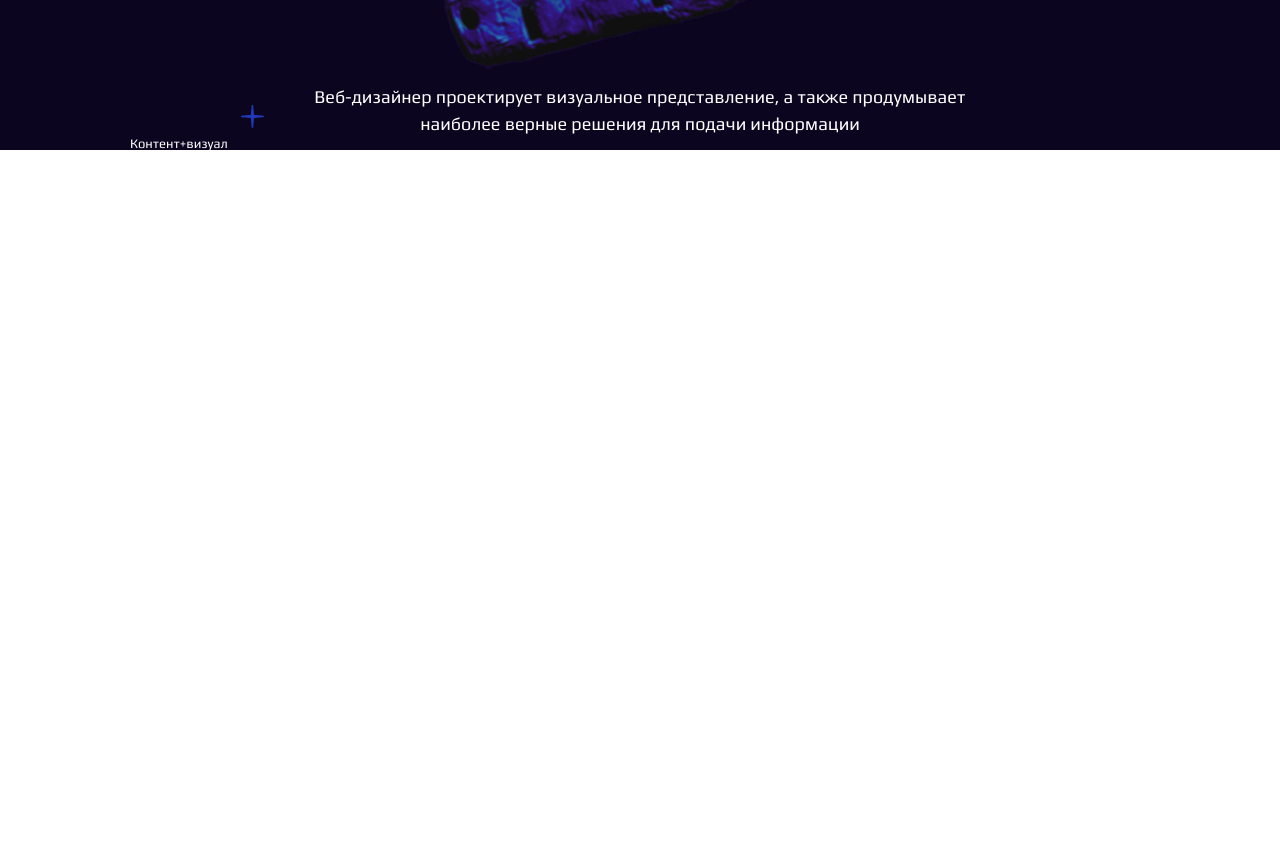
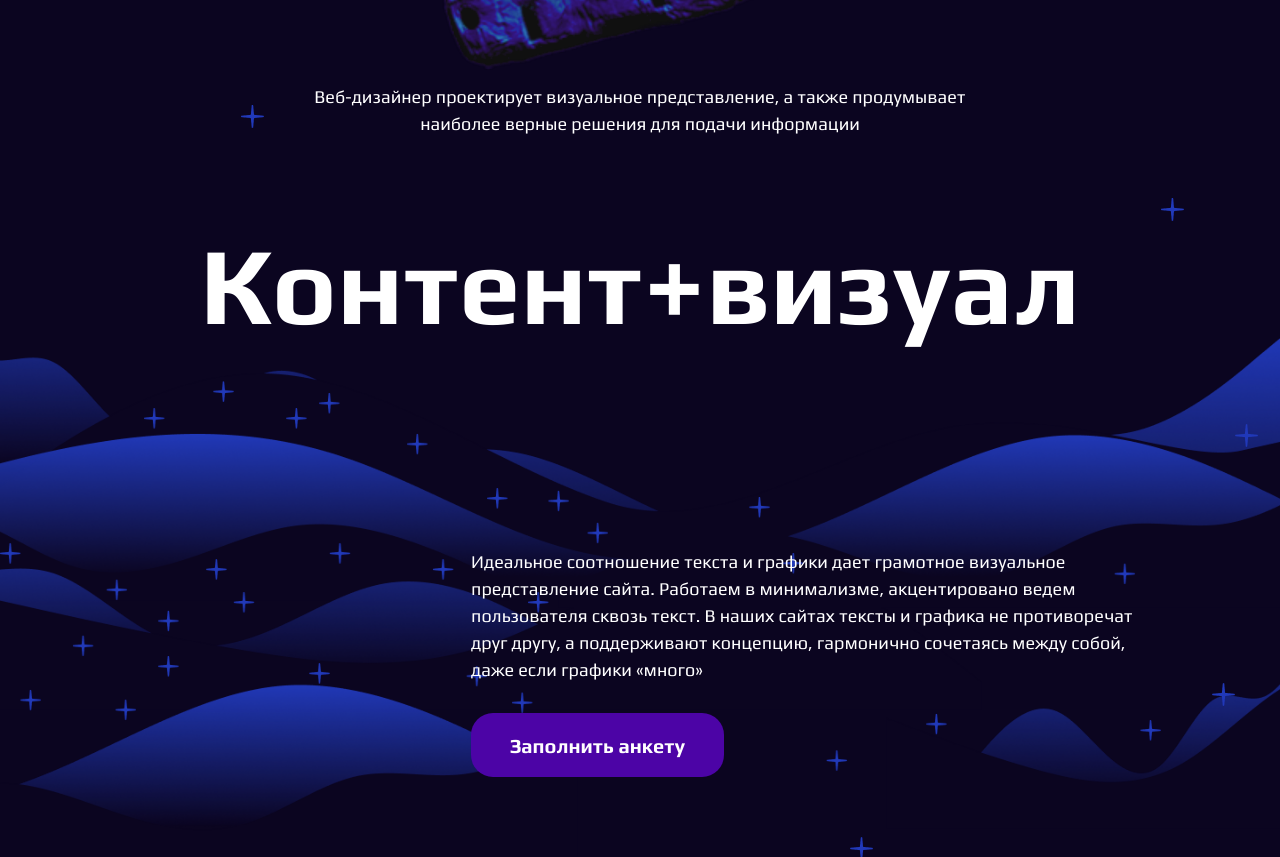
Before and after one commit to JulieBenchuk/web-studio, a Next.js app: page /design in a window 1280 px wide. Shown: the part 1540-2397 px from the top of the page. Before the commit the page ends 1690 px from the top, so only its background shows below. Built offline with nearby package versions, Linux system fonts and the light colour scheme.

Commit message:
feat: pc version of DesignerTasks done

```diff
--- a/src/components/04_Desing/DesignerTasks.tsx
+++ b/src/components/04_Desing/DesignerTasks.tsx
@@ -1,10 +1,11 @@
 import React from 'react';
+import style from "@/styles/components/designerTasks.module.scss"
 import Wrapper from "@/components/common/wrapper";
-import style from "@/styles/components/designerTasks.module.scss"
+import SmallTitle from "@/components/common/Titles/SmallTitle";
+import FullButton from "@/components/common/buttons/FullButton";
 import spaceman from "@/assets/img/desing_spaceman.png"
 import stars from "@/assets/img/desing_stars.png"
 import waves from "@/assets/img/desing_waves.png"
-import SmallTitle from "@/components/common/Titles/SmallTitle";
 
 const DesignerTasks = () => {
     return (
@@ -23,11 +24,24 @@ const DesignerTasks = () => {
                         продумывает наиболее верные решения для подачи информации
                     </div>
                 </div>
-                <div className={style.visual}>Контент+визуал</div>
+                <div className={style.visual}>
+                    <div className={style.visualTitle}>Контент+визуал</div>
+                    <div className={style.visualDescription}>
+                        <div className={style.visualText}> Идеальное соотношение текста и графики дает грамотное
+                            визуальное представление сайта. Работаем
+                            в минимализме, акцентировано ведем пользователя сквозь текст. В наших сайтах тексты и
+                            графика не
+                            противоречат друг другу, а поддерживают концепцию, гармонично сочетаясь между собой, даже
+                            если
+                            графики «много»
+                        </div>
+                        <FullButton className={style.visualButton}>Заполнить анкету</FullButton>
+                    </div>
+                    <div className={style.background}>
+                        <img src={waves.src} alt="design" className={style.waves}/>
+                    </div>
+                </div>
             </div>
-            {/*<div className={style.background}>
-                <img src={waves.src} alt="design" className={style.waves}/>
-            </div>*/}
 
         </Wrapper>
     );
--- a/src/styles/components/designerTasks.module.scss
+++ b/src/styles/components/designerTasks.module.scss
@@ -87,16 +87,50 @@
     }
 
     .visual {
+      padding-top: 95px;
+      display: flex;
+      flex-direction: column;
+      padding-bottom: 80px;
+
+
+      .visualTitle {
+        z-index: 0;
+        align-self: center;
+        @include Text-FS-FW-LH(110px, 700, 97.2%);
+
+      }
+
+      .visualDescription {
+        z-index: 1;
+        align-self: end;
+        padding-top: 210px;
+        max-width: 679px;
+
+        .visualText {
+          padding-bottom: 30px;
+          @include Text-FS-FW-LH(18px, 400, 150%);
+        }
+
+        .visualButton {
+          z-index: 1;
+
         }
 
       }
 
       .background {
+        z-index: 0;
 
         .waves {
+          z-index: 0;
           position: absolute;
           bottom: 0;
-      width: 100vw;
+          left: 0;
+          max-width: 100%;
+
+        }
+      }
+
     }
   }
 
```
Lines whose indentation alone changed are shown as unchanged.
